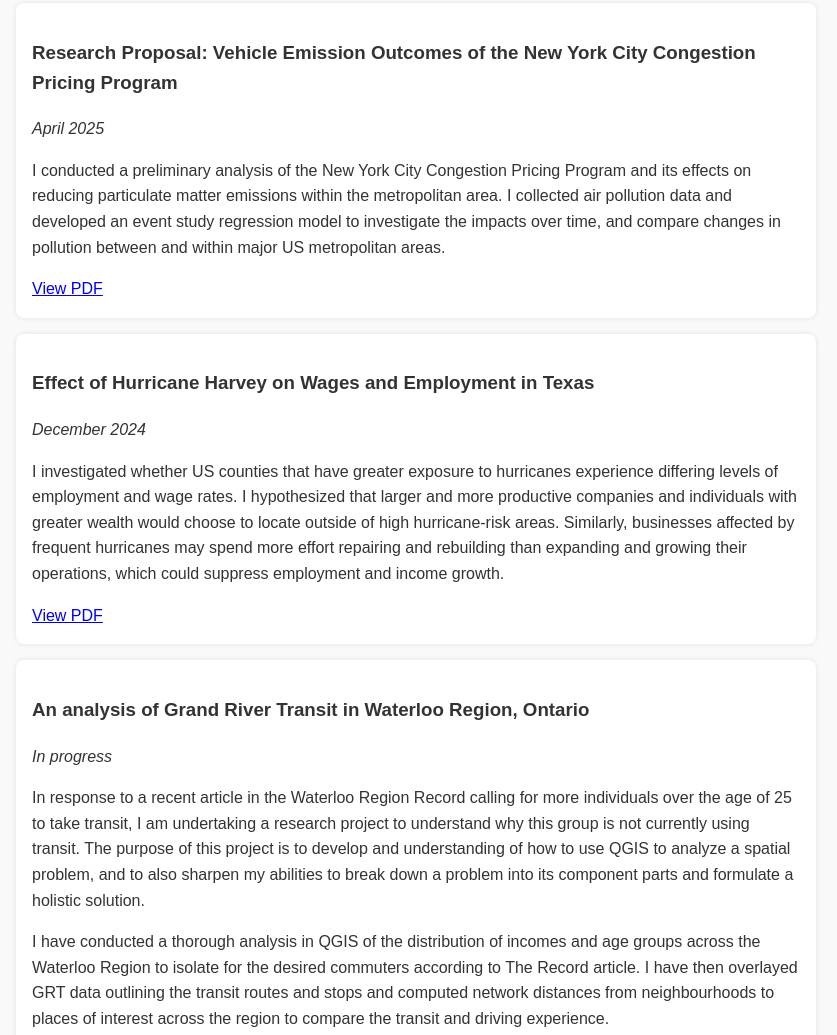
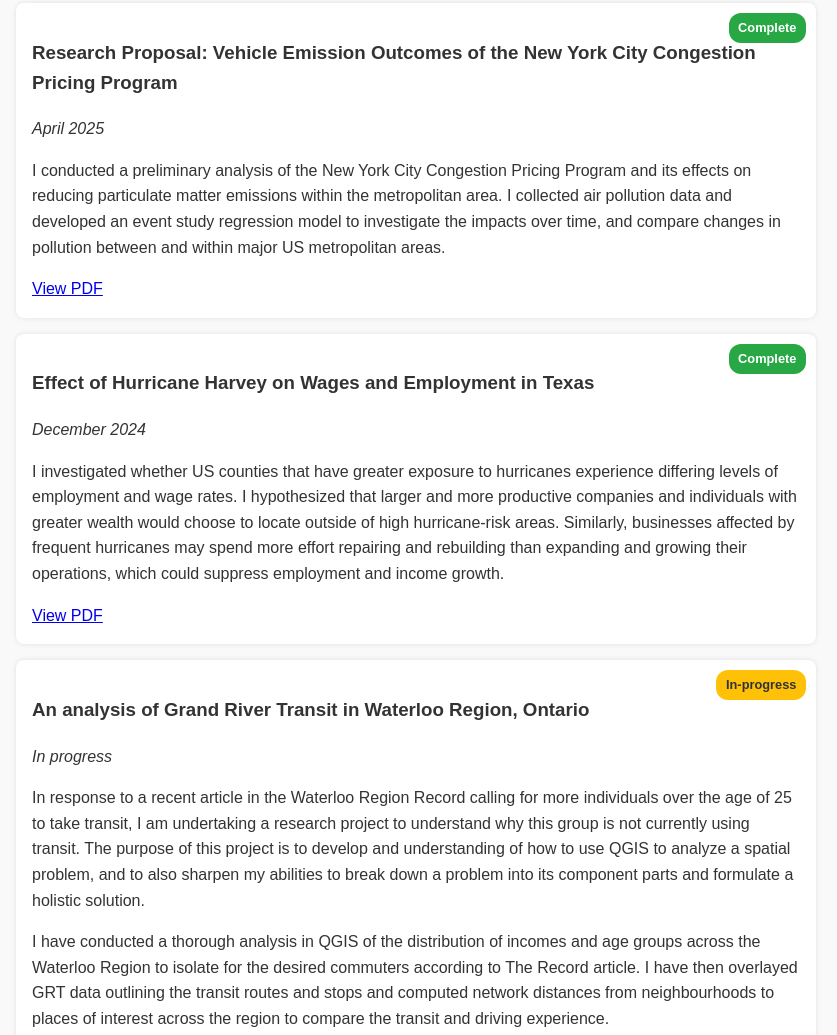
Before and after one commit to htyszka56/portfolio, a plain HTML site: page projects.html in a window 1280 px wide. Shown: the part 707-1742 px from the top of the page, without its empty margins (224-1061 px from the left). Drawn offline with Linux system fonts and the light colour scheme.

Commit message:
Adding progress indicator

```diff
--- a/projects.html
+++ b/projects.html
@@ -20,6 +20,7 @@
   <section id="projects">
     <h2>Projects</h2>
     <div class="project">
+      <span class="status complete">Complete</span>
       <h3>Housing and Income Effects of Rapid Transit Expansion: Evidence from Houston's Green and Purple Lines</h3>
       <p><em>July 2025</em></p>
       <p>I evaluated the effects of Houston’s METRORail Green and Purple Lines on housing prices and incomes using hedonic and spatial difference-in-differences methods.
@@ -31,6 +32,7 @@
     </div>
 
     <div class="project">
+      <span class="status complete">Complete</span>
       <h3>Research Proposal: Vehicle Emission Outcomes of the New York City Congestion Pricing Program</h3>
       <p><em>April 2025</em></p>
       <p>I conducted a preliminary analysis of the New York City Congestion Pricing Program and its effects on reducing particulate matter emissions
@@ -41,6 +43,7 @@
     </div>
 
     <div class="project">
+      <span class="status complete">Complete</span>
       <h3>Effect of Hurricane Harvey on Wages and Employment in Texas</h3>
       <p><em>December 2024</em></p>
       <p>
@@ -53,6 +56,7 @@
     </div>
 
     <div class="project">
+      <span class="status in-progress">In-progress</span>
       <h3>An analysis of Grand River Transit in Waterloo Region, Ontario</h3>
       <p><em>In progress</em></p>
       <p>
--- a/style.css
+++ b/style.css
@@ -47,6 +47,36 @@ section {
   box-shadow: 0 0 5px rgba(0,0,0,0.1);
 }
 
+/*add status marker for projects*/
+.project {
+  position: relative; /* so the status marker can be positioned inside */
+  background: white;
+  padding: 1rem;
+  margin: 1rem 0;
+  border-radius: 8px;
+  box-shadow: 0 0 5px rgba(0,0,0,0.1);
+}
+
+.status {
+  position: absolute;
+  top: 10px;
+  right: 10px;
+  padding: 0.3rem 0.6rem;
+  border-radius: 12px;
+  font-size: 0.8rem;
+  font-weight: bold;
+  color: white;
+}
+
+.status.complete {
+  background-color: #28a745; /* green */
+}
+
+.status.in-progress {
+  background-color: #ffc107; /* amber/yellow */
+  color: #333; /* darker text for readability */
+}
+
 footer {
   text-align: center;
   padding: 1rem;
```
Also changed, not shown: maps.html (+1 -1 lines).
